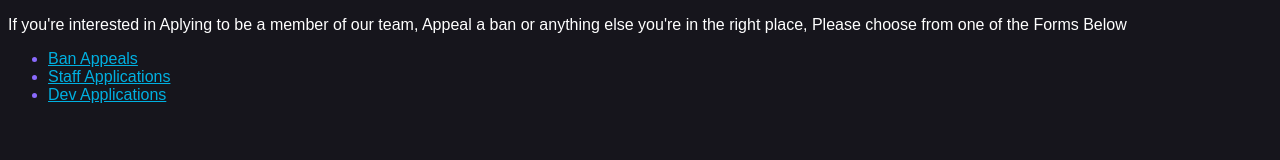
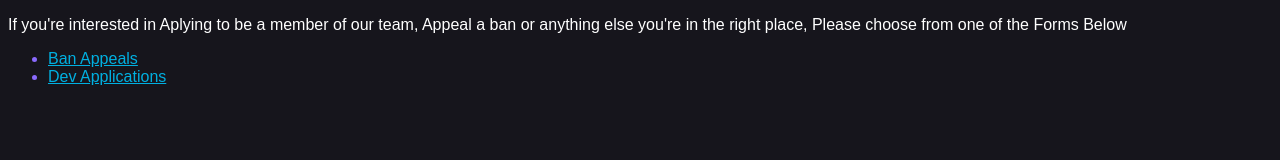
Before and after one commit to InfinityBots/apps.infinitybots.xyz, a Gatsby site: page / in a window 1280 px wide. Built offline with nearby package versions, Linux system fonts and the light colour scheme; Gatsby itself is replaced by a stand-in of ours.

Commit message:
Update index.jsx

```diff
--- a/src/pages/index.jsx
+++ b/src/pages/index.jsx
@@ -13,7 +13,6 @@ export default class Index extends React.Component {
         </p>
         <ul>
           <li style={{ color: '#8A6AFD' }}><Link href="https://appeals.botlist.site" style={{ color: '#00B0E1' }}>Ban Appeals</Link></li>
-          <li style={{ color: '#8A6AFD' }}><Link to="/staff/" style={{ color: '#00B0E1' }}>Staff Applications</Link></li>
           <li style={{ color: '#8A6AFD' }}><Link to="/devs/" style={{ color: '#00B0E1' }}>Dev Applications</Link></li>
         </ul>
       </div>
```
